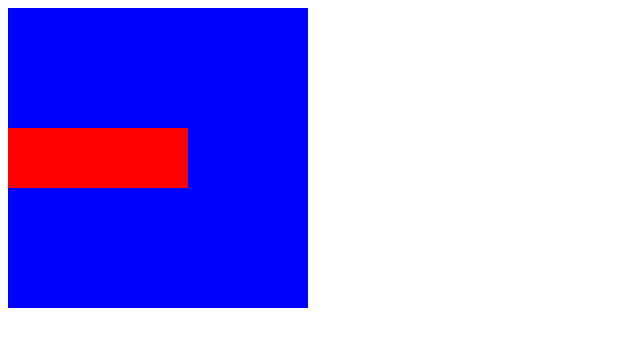
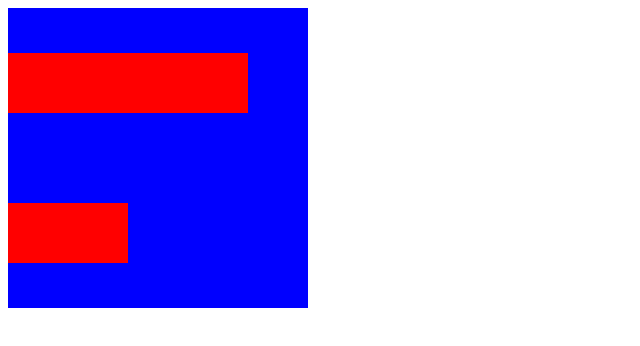
Before and after one commit to huzhiwu1/react-pro-practice, a React (Vite) app: page / in a window 1280 px wide. Shown: the top 346 px of the page, without its empty margins (0-640 px from the left). Built offline with nearby package versions, Linux system fonts and the light colour scheme.

Commit message:
feat(space): 支持子组件换行

```diff
--- a/src/Space/index.tsx
+++ b/src/Space/index.tsx
@@ -13,9 +13,17 @@ export interface SpaceProps extends HTMLAttributes<HTMLDivElement> {
   style?: CSSProperties;
   direction?: "horizontal" | "vertical";
   align?: "start" | "end" | "center" | "baseline";
+  wrap?: boolean;
 }
 const Space: FC<PropsWithChildren<SpaceProps>> = (props) => {
-  const { className, style, direction = "horizontal", align, children } = props;
+  const {
+    className,
+    style,
+    direction = "horizontal",
+    align,
+    wrap,
+    children,
+  } = props;
 
   // 如果是水平排列，默认子组件锤子居中
   const mergedAlign =
@@ -32,11 +40,17 @@ const Space: FC<PropsWithChildren<SpaceProps>> = (props) => {
       </div>
     );
   });
+
+  // 换行等style
+  const otherStyle: CSSProperties = {};
+  if (wrap) {
+    otherStyle.flexFlow = "wrap";
+  }
   const cn = cs(className, "space", `space-${direction}`, {
     [`space-align-${mergedAlign}`]: mergedAlign,
   });
   return (
-    <div style={style} className={cn}>
+    <div style={{ ...style, ...otherStyle }} className={cn}>
       {nodes}
     </div>
   );
@@ -46,10 +60,11 @@ function App() {
     <Space
       direction="horizontal"
       style={{ width: "300px", height: "300px", background: "blue" }}
+      wrap
     >
-      <div style={{ width: "60px", height: "60px", background: "red" }} />
-      <div style={{ width: "60px", height: "60px", background: "red" }} />
-      <div style={{ width: "60px", height: "60px", background: "red" }} />
+      <div style={{ width: "120px", height: "60px", background: "red" }} />
+      <div style={{ width: "120px", height: "60px", background: "red" }} />
+      <div style={{ width: "120px", height: "60px", background: "red" }} />
     </Space>
   );
 }
```
